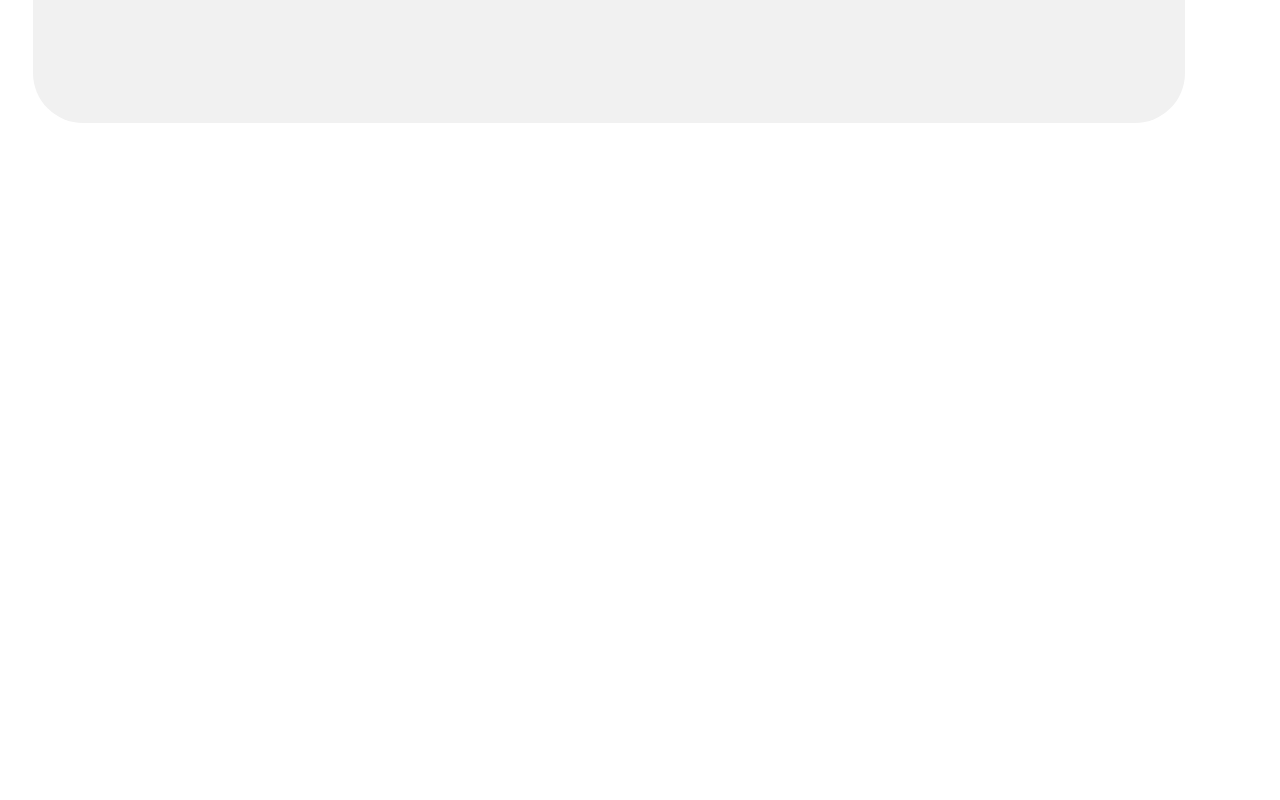
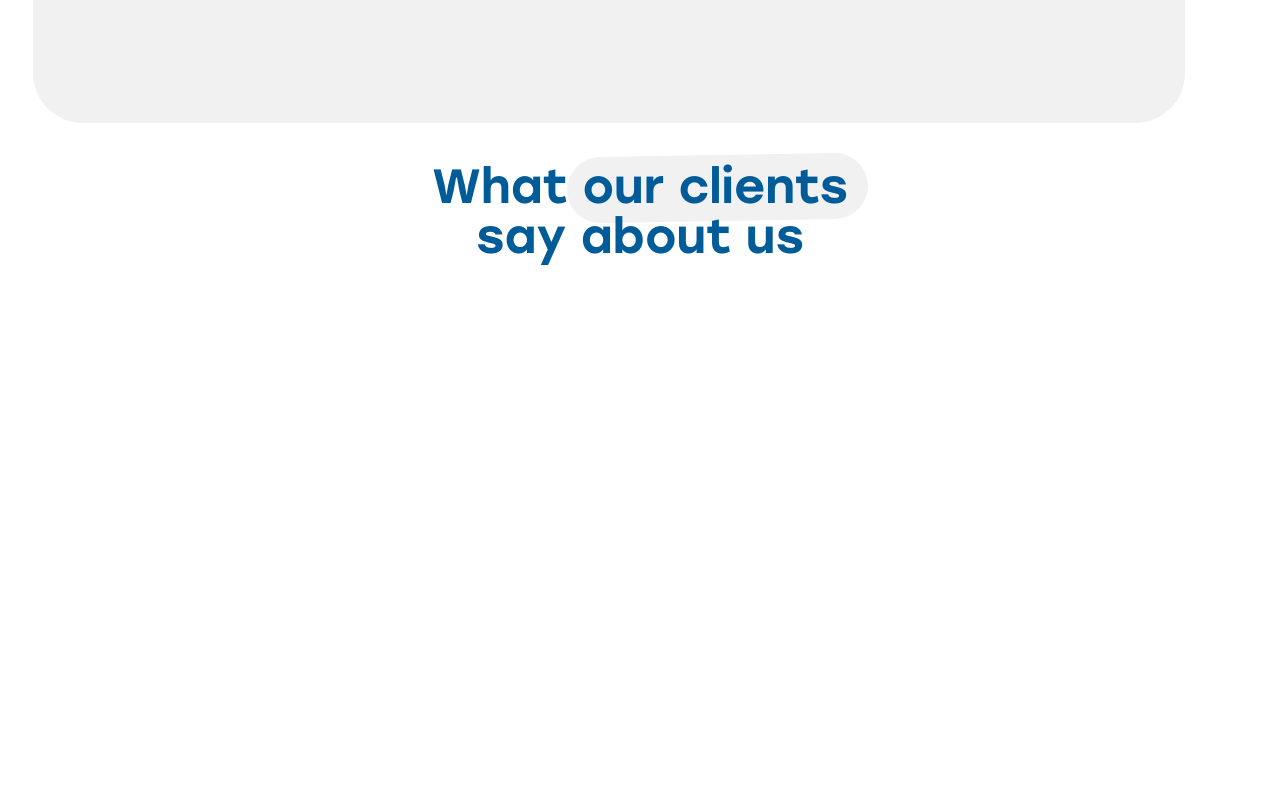
Before and after one commit to Luisrome01/Richi-Front, a Vue app: page / in a window 1280 px wide. Shown: the part 3180-3980 px from the top of the page. Built offline with nearby package versions, Linux system fonts and the light colour scheme; no server answers.

Commit message:
feat(views): agregar título a sección de reviews

```diff
--- a/src/views/Reviews.vue
+++ b/src/views/Reviews.vue
@@ -1,12 +1,39 @@
 <template>
-  <div class="contact-container"></div>
+  <div class="review-container">
+    <div class="highlight"></div>
+    <div class="title">What our clients say about us</div>
+  </div>
 </template>
 
 <script setup></script>
 
 <style scoped>
-.contact-container {
+.review-container {
+  display: flex;
+  justify-content: center;
   height: 100vh;
   padding: 33px;
 }
+
+.highlight {
+  position: relative;
+  width: 301px;
+  height: 66px;
+  left: 77px;
+  top: -7px;
+  background: #f1f1f1;
+  border-radius: 50px;
+  transform: rotate(-1deg);
+}
+
+.title {
+  position: absolute;
+  width: 473px;
+  height: 107px;
+  font-family: 'Stolzl Medium';
+  font-size: 48px;
+  line-height: 104%;
+  text-align: center;
+  color: #005c99;
+}
 </style>
```
